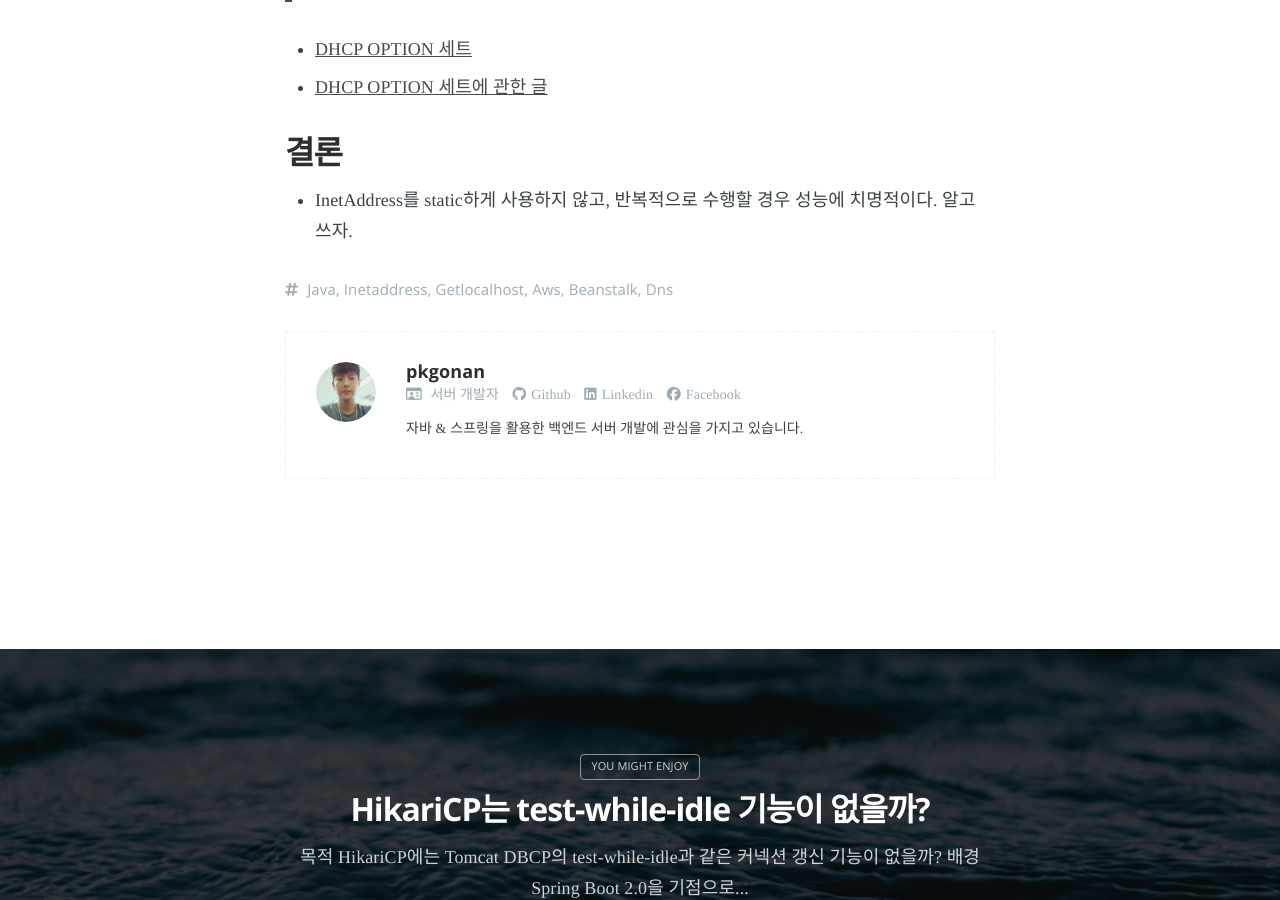
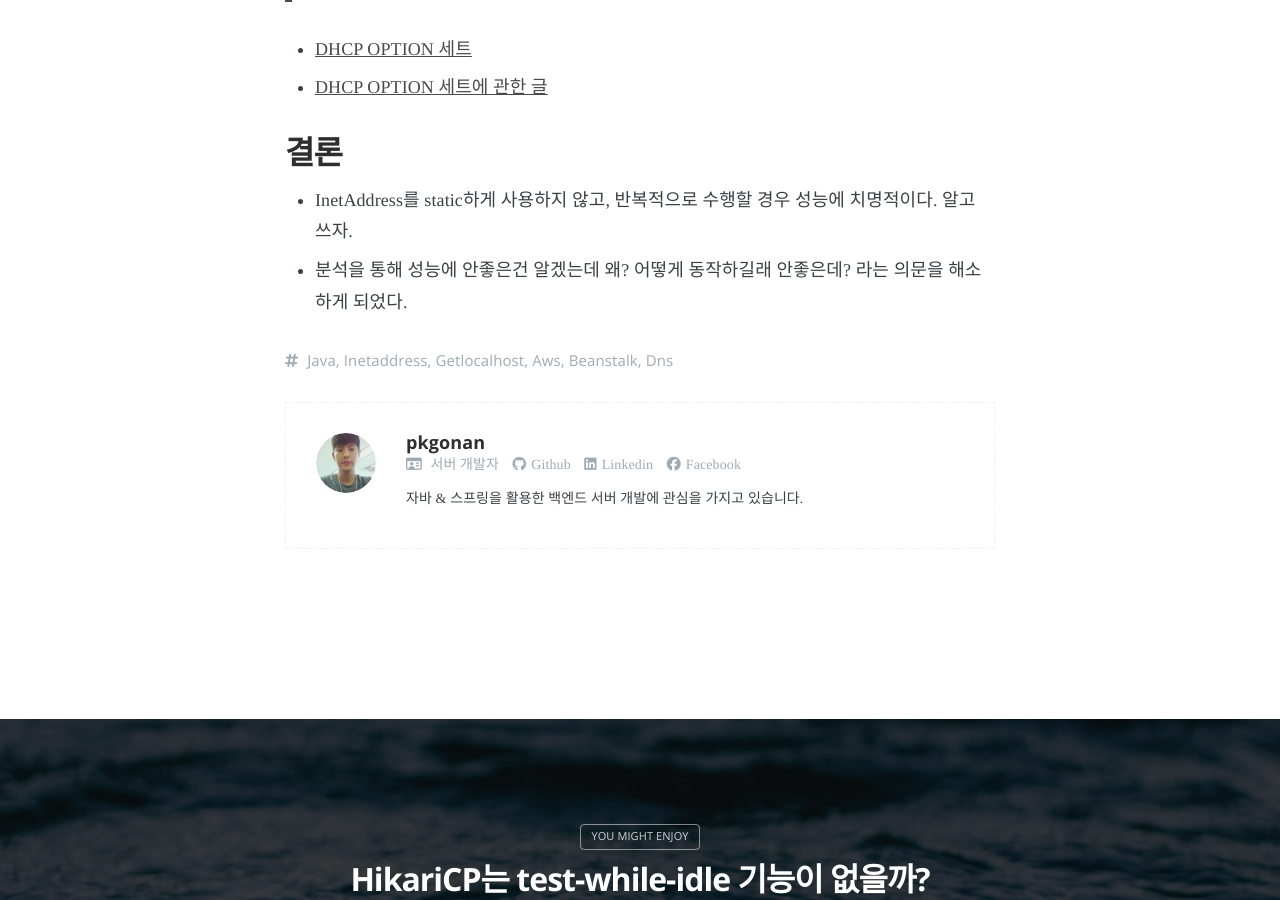
Before and after one commit to pkgonan/pkgonan.github.io, a Jekyll site: the page built from _posts/2018-06-17-InetAddress-getLocalHost.md, in a window 1280 px wide and 900 px high, scrolled down 10859 px. Built offline with Jekyll 4.4.1, drawn with Linux system fonts in a browser that asks for light colours; nearby versions of some CDN libraries; some web fonts are replaced.

Commit message:
리펙토링

```diff
--- a/_posts/2018-06-17-InetAddress-getLocalHost.md
+++ b/_posts/2018-06-17-InetAddress-getLocalHost.md
@@ -302,3 +302,4 @@ navigation: True
 
 ## 결론
 * InetAddress를 static하게 사용하지 않고, 반복적으로 수행할 경우 성능에 치명적이다. 알고 쓰자.
+* 분석을 통해 성능에 안좋은건 알겠는데 왜? 어떻게 동작하길래 안좋은데? 라는 의문을 해소하게 되었다.
```
